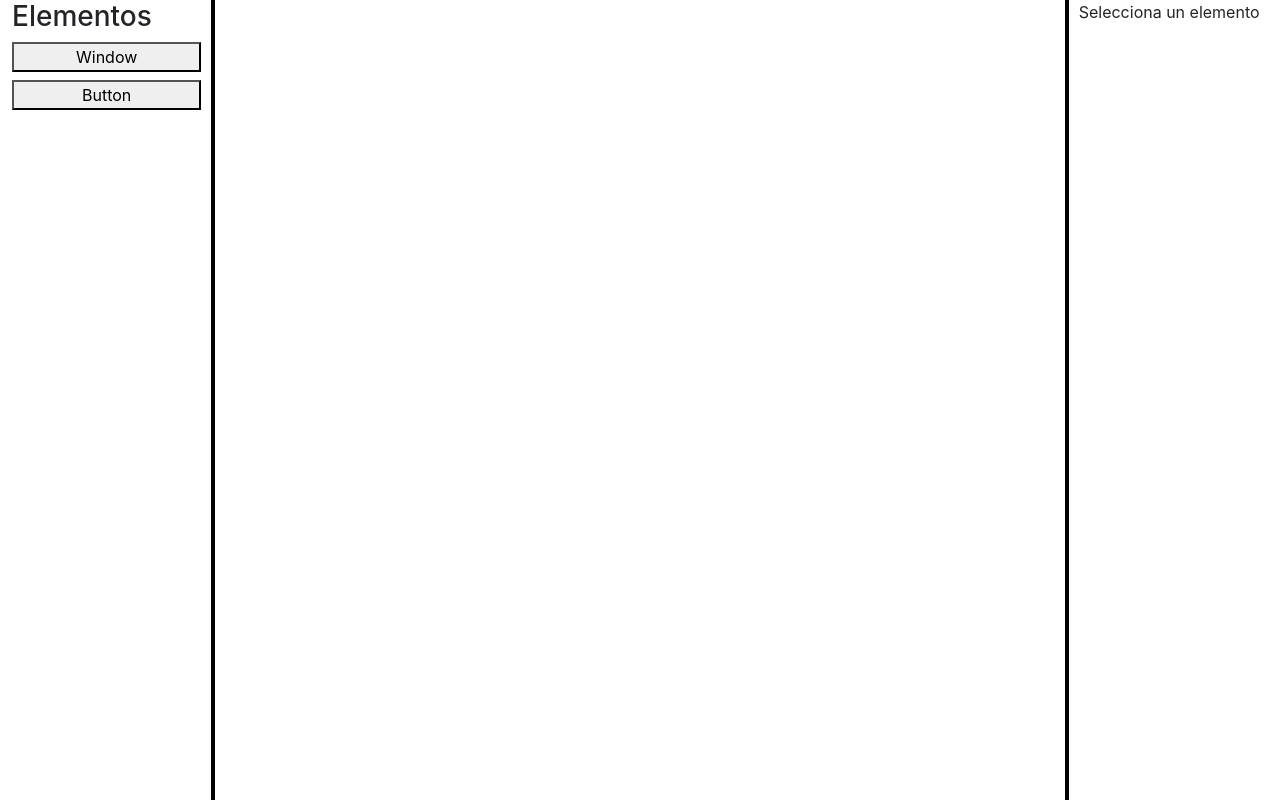
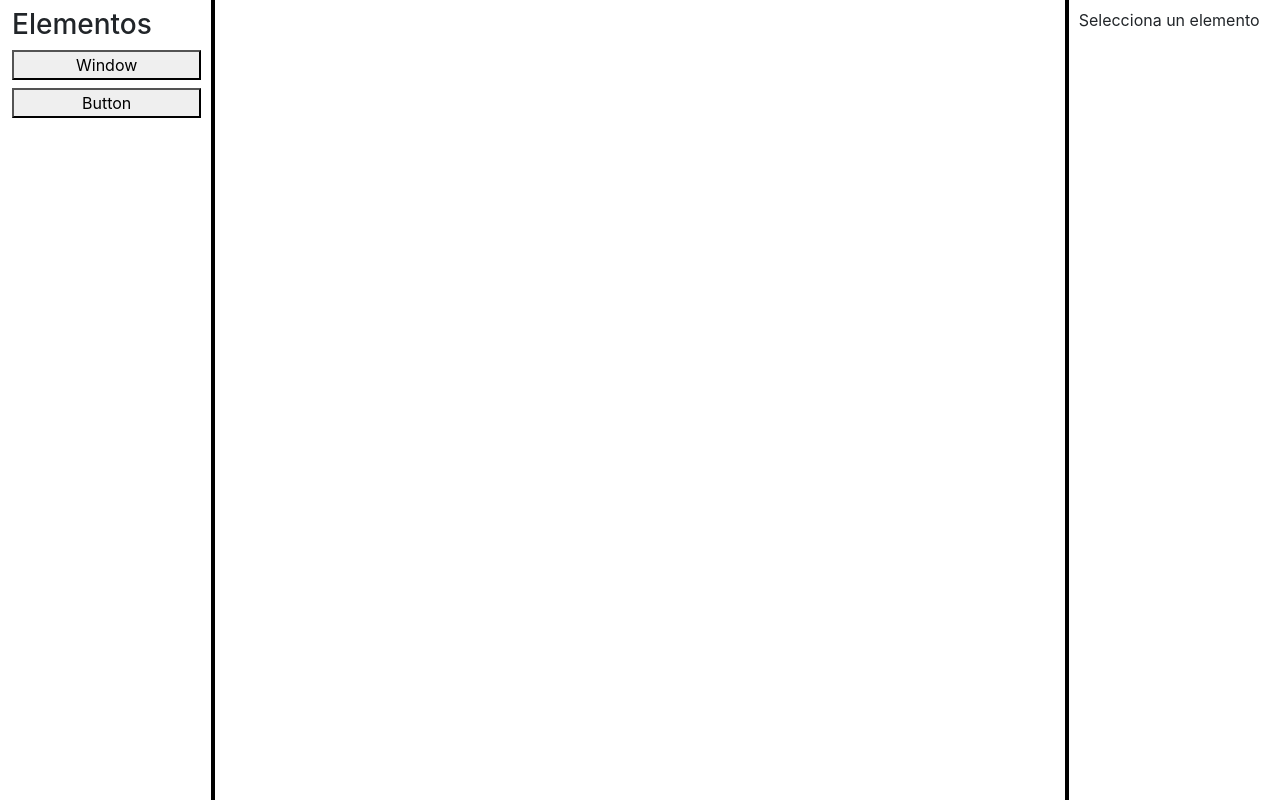
Before and after one commit to DeynerNB/Tkinter-MyDesigner, a React (Create React App) app: page / in a window 1280 px wide. Built offline with nearby package versions, Linux system fonts and the light colour scheme.

Commit message:
Padding top: 2

```diff
--- a/src/App.js
+++ b/src/App.js
@@ -32,13 +32,13 @@ function App() {
     return (
         <div className="container-fluid vh-100">
             <div className='row h-100'>
-                <div className='col panel-tkinter ' id='element-panel'>
+                <div className='col pt-2 panel-tkinter ' id='element-panel'>
                     <ElementPanel onAddElement={addElement} />
                 </div>
                 <div className='col-8 panel-tkinter'>
                     <Canvas elements={elements} onSelectElement={selectElement} onElementMoveConfig={updateConfig} selectedElementIndex={selectedElement}/>
                 </div>
-                <div className='col panel-tkinter '>
+                <div className='col pt-2 panel-tkinter '>
                     <ConfigPanel element={elements[selectedElement]} onUpdateConfig={updateConfig} codeDisplayDialog={codeDisplayDialog} />
                 </div>
             </div>
```
